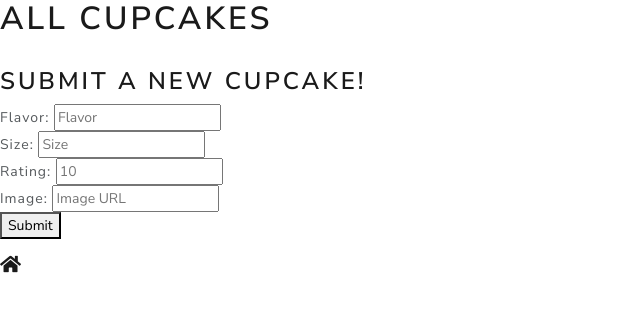
After one commit to andrewsli/flask-cupcakes, a Flask app: template templates/index.html in a window 1280 px wide. The commit adds this page. Shown: the top 312 px of the page, without its empty margins (0-640 px from the left). Run offline with Flask 2, Linux system fonts and the light colour scheme; the template is opened without the code that fills it, so the values that code supplies are empty; some libraries are stand-ins or nearby versions.

Commit message:
started on front end

```diff
--- a/app.py
+++ b/app.py
@@ -1,6 +1,6 @@
 """Cupcakes application."""
 
-from flask import Flask, request, redirect, jsonify
+from flask import Flask, request, redirect, jsonify, render_template
 from models import db, connect_db, Cupcake
 from flask_debugtoolbar import DebugToolbarExtension
 
@@ -21,7 +21,9 @@ db.create_all()
 @app.route('/')
 def landing_page():
     """landing page redirecting to list of all cupcakes"""
-    return redirect('/cupcakes')
+    # cupcakes = Cupcake.query.all()
+    # serialized_cupcakes = [cupcake.serialized() for cupcake in cupcakes]
+    return render_template('/index.html')
 
 
 @app.route('/cupcakes')
--- /dev/null
+++ b/static/app.js
@@ -0,0 +1,39 @@
+const BASE_URL = "http://localhost:5000";
+$(async function() {
+
+  async function generate_html(){
+    response = await axios.get(BASE_URL + '/cupcakes')
+    cupcakes = response.data["response"]
+    for(let cupcake of cupcakes){
+      $("#cupcakes_container").append(generate_cupcake_html(cupcake))
+    }
+    return;
+  }
+
+
+  function generate_cupcake_html(cupcake){
+    return `<div class="cupcake mr-3">
+        <img src="${cupcake.image}"></img>
+        <p>Flavor: ${cupcake.flavor}<br> Size: ${cupcake.size}<br> Rating: ${cupcake.rating}<br></p>
+    </div>`
+  }
+
+  $("#button").on("click", function(evt) {
+    evt.preventDefault();
+    let flavor = $("#flavor").val();
+    let size = $("#size").val();
+    let rating = $("#rating").val();
+    let image_url = $("#image").val();
+
+    $("#cupcakes_container").append(
+      `<div class="cupcake mr-3">
+        <img src="${image_url}"></img>
+        <p>Flavor: ${flavor}<br> Size: ${size}<br> Rating: ${rating}<br></p>
+    </div>`
+    )
+
+    $("#add_cupcake_form").trigger("reset");
+  });
+
+  generate_html();
+});
--- /dev/null
+++ b/static/styles.css
@@ -0,0 +1,8 @@
+img {
+    max-width: 300px;
+    max-height: 300px;
+}
+
+.cupcake {
+    display: inline-block;
+}
--- a/templates/base.html
+++ b/templates/base.html
@@ -8,6 +8,8 @@
     <link rel="stylesheet" href="https://stackpath.bootstrapcdn.com/bootswatch/4.3.1/lux/bootstrap.min.css">
     <link rel="stylesheet" href="https://use.fontawesome.com/releases/v5.3.1/css/all.css" integrity="sha384-mzrmE5qonljUremFsqc01SB46JvROS7bZs3IO2EmfFsd15uHvIt+Y8vEf7N7fWAU"
     crossorigin="anonymous">
+    <link rel="stylesheet" href="/static/styles.css" type="text/css">
+
 </head>
 
 <body>
@@ -24,5 +26,10 @@
     <div class="mt-3">
         <a href="/"><i class="fa fa-home fa-lg"></i></a>
     </div>
+    <script src="https://code.jquery.com/jquery-3.3.1.js" integrity="sha256-2Kok7MbOyxpgUVvAk/HJ2jigOSYS2auK4Pfzbm7uH60="
+    crossorigin="anonymous"></script>
+    <script src="https://unpkg.com/axios/dist/axios.js"></script>
+    <script src="/static/app.js"></script>
+
 </body>
 </html>
--- /dev/null
+++ b/templates/index.html
@@ -0,0 +1,22 @@
+{% extends "base.html" %}
+
+{% block title %}TITLE GOES HERE{% endblock %}
+
+
+{% block content %}
+<h1> All Cupcakes</h1>
+<div id="cupcakes_container">
+
+
+</div><br>
+
+<h3>Submit a new cupcake!</h3>
+<form id="add_cupcake_form">
+    Flavor: <input required type="text" id="flavor" placeholder="Flavor"><br>
+    Size: <input required type="text" id="size" placeholder="Size"><br>
+    Rating: <input required type="number" id="rating" placeholder="10"><br>
+    Image: <input type="url" id="image" placeholder="Image URL"><br>
+    <button id="button" type="submit">Submit</button>
+</form>
+
+{% endblock %}
```
